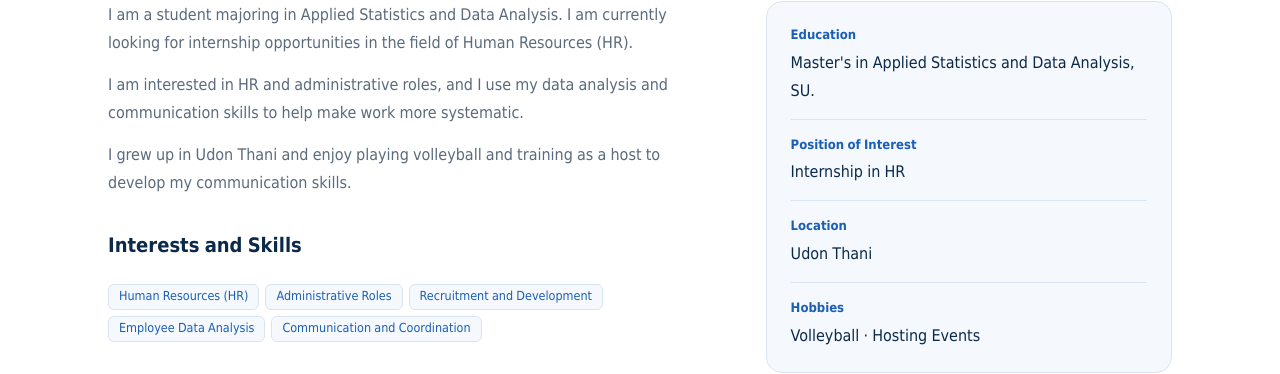
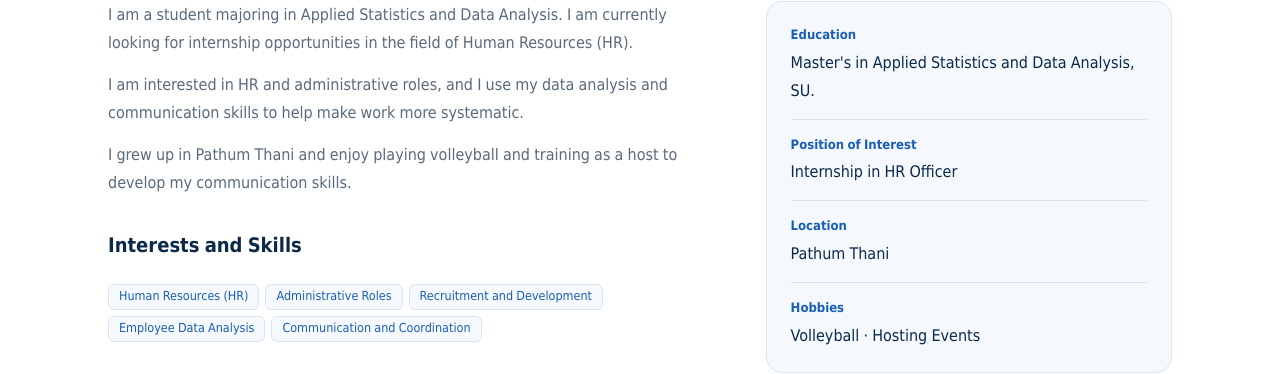
Before and after one commit to KittikornThraisunthorn/Portfolio, a plain HTML site: page index.html in a window 1280 px wide. Shown: the part 1456-1830 px from the top of the page. Drawn offline with Linux system fonts and the light colour scheme; a web font is replaced by a local one.

Commit message:
Update portfolio website

```diff
--- a/index.html
+++ b/index.html
@@ -52,14 +52,14 @@
 <div>
 <p> I am a student majoring in Applied Statistics and Data Analysis. I am currently looking for internship opportunities in the field of Human Resources (HR).</p>
 <p> I am interested in HR and administrative roles, and I use my data analysis and communication skills to help make work more systematic.</p>
-<p> I grew up in Udon Thani and enjoy playing volleyball and training as a host to develop my communication skills.</p>
+<p> I grew up in Pathum Thani and enjoy playing volleyball and training as a host to develop my communication skills.</p>
 <h3 class="sub2" style="margin-top:32px">Interests and Skills</h3>
 <div class="tags"><i>Human Resources (HR)</i><i>Administrative Roles</i><i>Recruitment and Development</i><i>Employee Data Analysis</i><i>Communication and Coordination</i></div>
 </div>
 <dl class="info">
 <div><dt>Education</dt><dd>Master's in Applied Statistics and Data Analysis, SU.</dd></div>
-<div><dt>Position of Interest</dt><dd>Internship in HR</dd></div>
-<div><dt>Location</dt><dd>Udon Thani</dd></div>
+<div><dt>Position of Interest</dt><dd>Internship in HR Officer</dd></div>
+<div><dt>Location</dt><dd>Pathum Thani</dd></div>
 <div><dt>Hobbies</dt><dd>Volleyball · Hosting Events</dd></div>
 </dl>
 </div>
```
